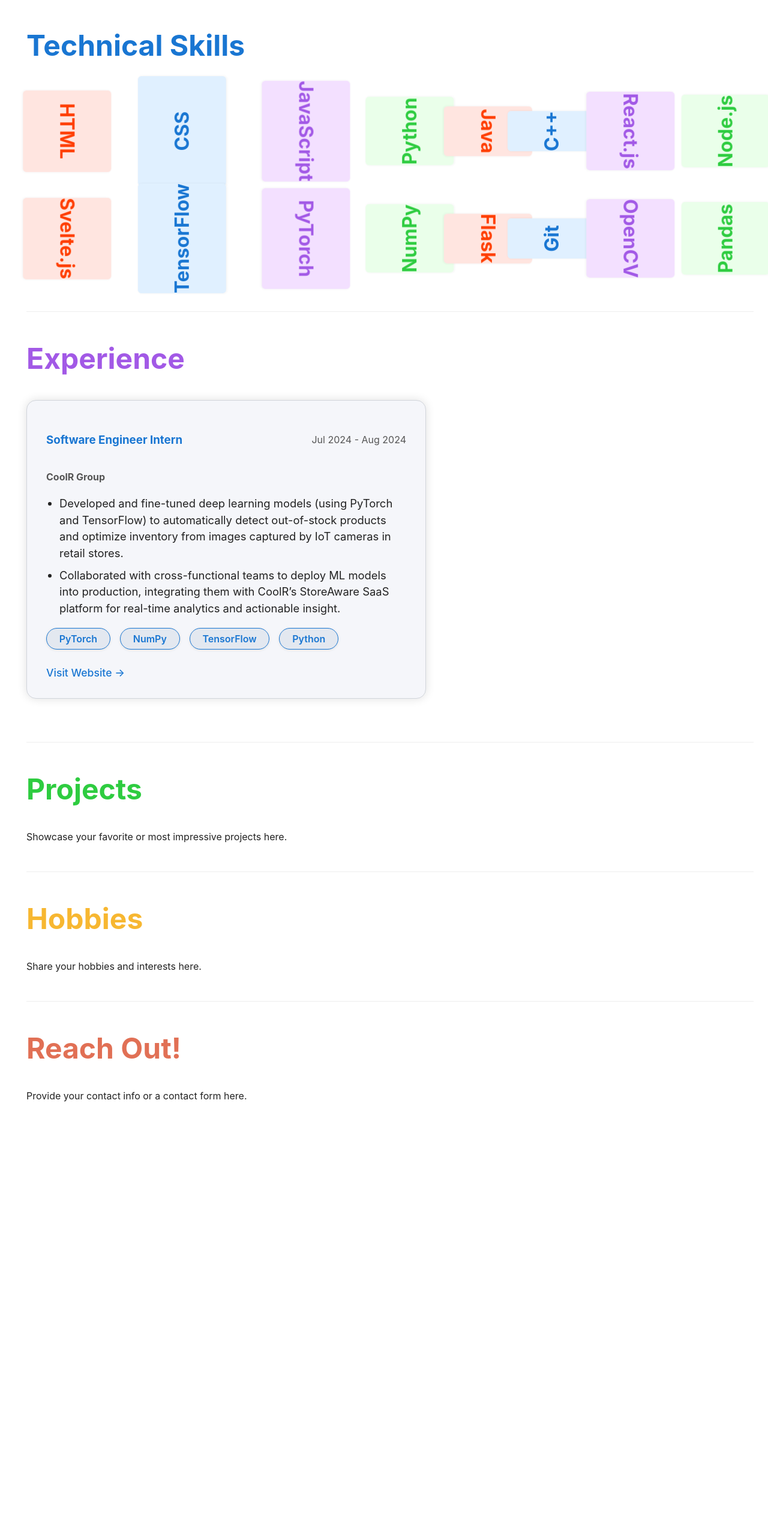
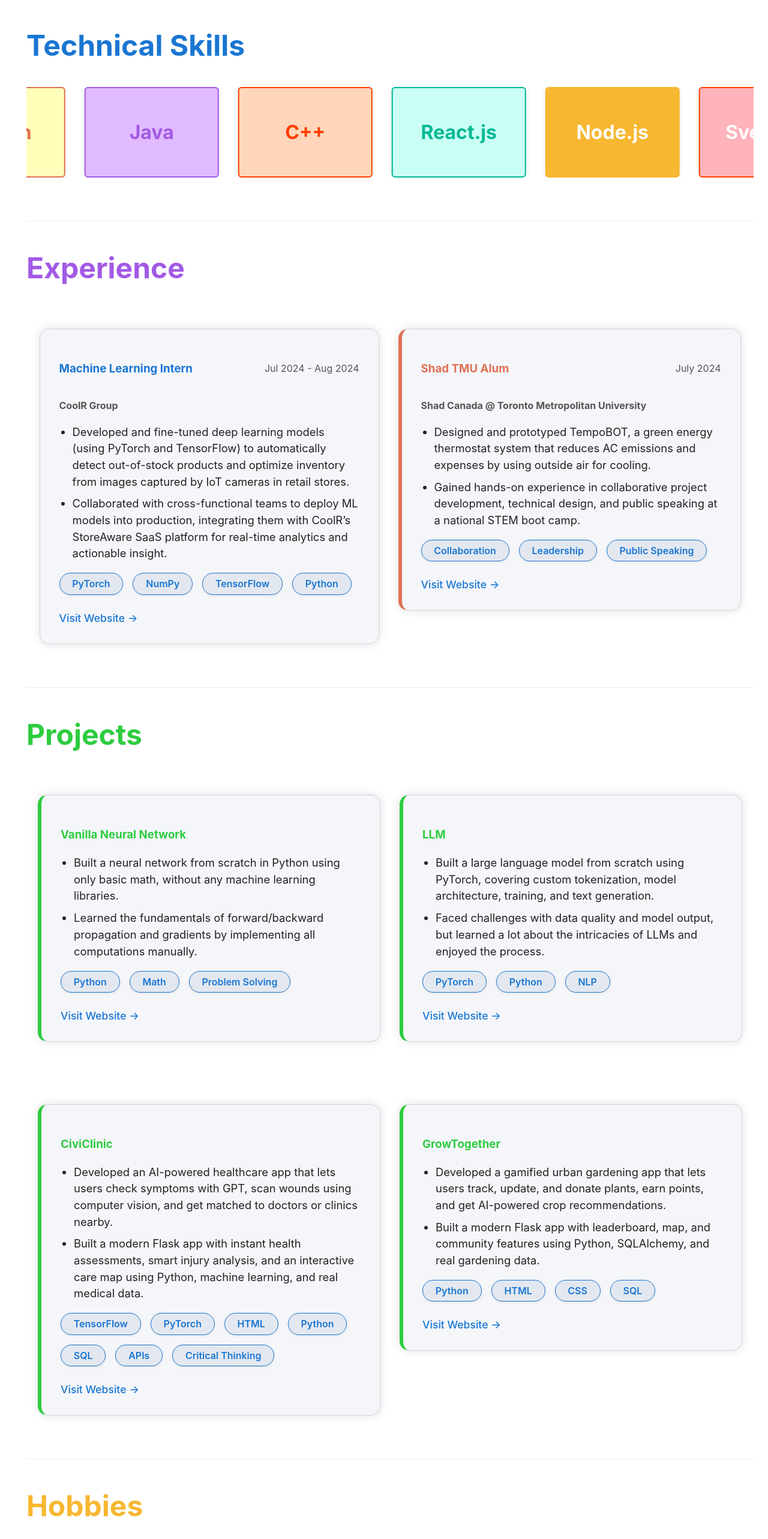
Before and after one commit to devanshg07/PersonalPortfolio, a Svelte app: page / in a window 1280 px wide. Shown: the part 780-3346 px from the top of the page at 60% size. Before the commit the page ends 2745 px from the top, so only its background shows below. Built offline with nearby package versions, Linux system fonts and the light colour scheme.

Commit message:
project section done

```diff
--- a/src/App.svelte
+++ b/src/App.svelte
@@ -74,7 +74,25 @@
 	</section>
 	<section id="skills">
 		<h2>Technical Skills</h2>
-		<div class="bubble-container">
+		<div class="skills-belt">
+			<div class="bubble-belt-inner">
+				<span class="bubble">HTML</span>
+				<span class="bubble reverse">CSS</span>
+				<span class="bubble">JavaScript</span>
+				<span class="bubble reverse">Python</span>
+				<span class="bubble">Java</span>
+				<span class="bubble reverse">C++</span>
+				<span class="bubble">React.js</span>
+				<span class="bubble reverse">Node.js</span>
+				<span class="bubble">Svelte.js</span>
+				<span class="bubble reverse">TensorFlow</span>
+				<span class="bubble">PyTorch</span>
+				<span class="bubble reverse">NumPy</span>
+				<span class="bubble">Flask</span>
+				<span class="bubble reverse">Git</span>
+				<span class="bubble">OpenCV</span>
+				<span class="bubble reverse">Pandas</span>
+				<!-- Duplicate for seamless loop -->
 				<span class="bubble">HTML</span>
 				<span class="bubble reverse">CSS</span>
 				<span class="bubble">JavaScript</span>
@@ -92,12 +110,14 @@
 				<span class="bubble">OpenCV</span>
 				<span class="bubble reverse">Pandas</span>
 			</div>
+		</div>
 	</section>
 	<section id="experience">
 		<h2>Experience</h2>
+		<div class="experience-flex">
 			<div class="exp-card">
 				<div class="exp-header">
-				<h3 class="exp-title">Software Engineer Intern</h3>
+					<h3 class="exp-title">Machine Learning Intern</h3>
 					<span class="exp-dates">Jul 2024 - Aug 2024</span>
 				</div>
 				<h4 class="exp-company">CoolR Group</h4>
@@ -113,10 +133,94 @@
 				</div>
 				<a class="exp-link" href="https://coolrgroup.com" target="_blank" rel="noopener">Visit Website &rarr;</a>
 			</div>
+			<div class="exp-card shad-card right-card">
+				<div class="exp-header">
+					<h3 class="exp-title shad-title">Shad TMU Alum</h3>
+					<span class="exp-dates">July 2024</span>
+				</div>
+				<h4 class="exp-company">Shad Canada @ Toronto Metropolitan University</h4>
+				<ul class="exp-list">
+					<li>Designed and prototyped TempoBOT, a green energy thermostat system that reduces AC emissions and expenses by using outside air for cooling.</li>
+					<li>Gained hands-on experience in collaborative project development, technical design, and public speaking at a national STEM boot camp.</li>
+				</ul>
+				<div class="exp-bubbles">
+					<span class="exp-bubble">Collaboration</span>
+					<span class="exp-bubble">Leadership</span>
+					<span class="exp-bubble">Public Speaking</span>
+				</div>
+				<a class="exp-link" href="https://www.shad.ca/" target="_blank" rel="noopener">Visit Website &rarr;</a>
+			</div>
+		</div>
 	</section>
 	<section id="projects">
 		<h2>Projects</h2>
-		<p>Showcase your favorite or most impressive projects here.</p>
+		<div class="projects-flex">
+			<div class="exp-card project-card">
+				<div class="exp-header">
+					<h3 class="exp-title project-title">Vanilla Neural Network</h3>
+				</div>
+				<ul class="exp-list">
+					<li>Built a neural network from scratch in Python using only basic math, without any machine learning libraries.</li>
+					<li>Learned the fundamentals of forward/backward propagation and gradients by implementing all computations manually.</li>
+				</ul>
+				<div class="exp-bubbles">
+					<span class="exp-bubble">Python</span>
+					<span class="exp-bubble">Math</span>
+					<span class="exp-bubble">Problem Solving</span>
+				</div>
+				<a class="exp-link" href="https://github.com/devanshg07/Vanilla-Neural-Network" target="_blank" rel="noopener">Visit Website &rarr;</a>
+			</div>
+			<div class="exp-card project-card">
+				<div class="exp-header">
+					<h3 class="exp-title project-title">LLM</h3>
+				</div>
+				<ul class="exp-list">
+					<li>Built a large language model from scratch using PyTorch, covering custom tokenization, model architecture, training, and text generation.</li>
+					<li>Faced challenges with data quality and model output, but learned a lot about the intricacies of LLMs and enjoyed the process.</li>
+				</ul>
+				<div class="exp-bubbles">
+					<span class="exp-bubble">PyTorch</span>
+					<span class="exp-bubble">Python</span>
+					<span class="exp-bubble">NLP</span>
+				</div>
+				<a class="exp-link" href="https://github.com/devanshg07/LLM" target="_blank" rel="noopener">Visit Website &rarr;</a>
+			</div>
+			<div class="exp-card project-card">
+				<div class="exp-header">
+					<h3 class="exp-title project-title">CiviClinic</h3>
+				</div>
+				<ul class="exp-list">
+					<li>Developed an AI-powered healthcare app that lets users check symptoms with GPT, scan wounds using computer vision, and get matched to doctors or clinics nearby.</li>
+					<li>Built a modern Flask app with instant health assessments, smart injury analysis, and an interactive care map using Python, machine learning, and real medical data.</li>
+				</ul>
+				<div class="exp-bubbles">
+					<span class="exp-bubble">TensorFlow</span>
+					<span class="exp-bubble">PyTorch</span>
+					<span class="exp-bubble">HTML</span>
+					<span class="exp-bubble">Python</span>
+					<span class="exp-bubble">SQL</span>
+					<span class="exp-bubble">APIs</span>
+					<span class="exp-bubble">Critical Thinking</span>
+				</div>
+				<a class="exp-link" href="https://github.com/devanshg07/CiviClinic" target="_blank" rel="noopener">Visit Website &rarr;</a>
+			</div>
+			<div class="exp-card project-card">
+				<div class="exp-header">
+					<h3 class="exp-title project-title">GrowTogether</h3>
+				</div>
+				<ul class="exp-list">
+					<li>Developed a gamified urban gardening app that lets users track, update, and donate plants, earn points, and get AI-powered crop recommendations.</li>
+					<li>Built a modern Flask app with leaderboard, map, and community features using Python, SQLAlchemy, and real gardening data.</li>
+				</ul>
+				<div class="exp-bubbles">
+					<span class="exp-bubble">Python</span>
+					<span class="exp-bubble">HTML</span>
+					<span class="exp-bubble">CSS</span>
+					<span class="exp-bubble">SQL</span>
+				</div>
+				<a class="exp-link" href="https://github.com/devanshg07/GrowTogether" target="_blank" rel="noopener">Visit Website &rarr;</a>
+			</div>
+		</div>
 	</section>
 	<section id="hobbies">
 		<h2>Hobbies</h2>
@@ -250,26 +354,14 @@ h2 {
 	border-radius: 0.18em;
 	font-size: 2em;
 	font-weight: bold;
-	width: 100%;
+	width: 220px;
 	min-height: 2.2em;
 	transition: transform 0.18s cubic-bezier(0.4, 0.2, 0.2, 1), box-shadow 0.18s cubic-bezier(0.4, 0.2, 0.2, 1);
-	animation: bubble-rotate 4s linear infinite;
-	box-shadow: 0 1px 4px rgba(0,0,0,0.06);
-}
-.bubble.reverse {
-	animation: bubble-rotate-reverse 4s linear infinite;
-}
-@keyframes bubble-rotate {
-	0% { transform: rotate(0deg); }
-	100% { transform: rotate(360deg); }
-}
-@keyframes bubble-rotate-reverse {
-	0% { transform: rotate(0deg); }
-	100% { transform: rotate(-360deg); }
+	box-shadow: 0 1px 8px rgba(0,0,0,0.10);
+	/* Remove animation and rotation */
 }
 .bubble:hover {
-	transform: scale(1.15) rotate(0deg) !important;
-	box-shadow: 0 6px 24px rgba(255,62,0,0.18), 0 1.5px 8px rgba(0,0,0,0.10);
+	transform: scale(1.12);
 	z-index: 2;
 }
 .exp-card {
@@ -280,7 +372,8 @@ h2 {
 	box-shadow: 0 0 16px 0 #e0e0e0;
 	padding: 2.2em 2em 2em 2em;
 	margin: 2em 0 2.5em 0;
-	max-width: 600px;
+	width: 500px;
+	max-width: 90vw;
 }
 .exp-header {
 	display: flex;
@@ -377,50 +470,106 @@ body {
 	background: #1976d2;
 	color: #fff;
 }
+.shad-title {
+	color: #e17055;
+}
+.shad-card {
+	border-left: 6px solid #e17055;
+}
 
-/* Fun, multi-colored skill bubbles */
-.bubble-container .bubble:nth-child(4n+1) {
-	background: #ffe5e0;
+/* Fun, multi-colored skill bubbles for the belt */
+.bubble-belt-inner .bubble:nth-child(8n+1) {
+	background: #ffb3ba;
+	color: #fff;
+	border: 2.5px solid #ff3e00;
+}
+.bubble-belt-inner .bubble:nth-child(8n+2) {
+	background: #bae1ff;
+	color: #1976d2;
+	border: 2.5px solid #1976d2;
+}
+.bubble-belt-inner .bubble:nth-child(8n+3) {
+	background: #baffc9;
+	color: #2ecc40;
+	border: 2.5px solid #2ecc40;
+}
+.bubble-belt-inner .bubble:nth-child(8n+4) {
+	background: #ffffba;
+	color: #e17055;
+	border: 2.5px solid #e17055;
+}
+.bubble-belt-inner .bubble:nth-child(8n+5) {
+	background: #e0bbff;
+	color: #a259e6;
+	border: 2.5px solid #a259e6;
+}
+.bubble-belt-inner .bubble:nth-child(8n+6) {
+	background: #ffd6ba;
 	color: #ff3e00;
-	border-color: #ff3e00;
+	border: 2.5px solid #ff3e00;
 }
-.bubble-container .bubble:nth-child(4n+2) {
-	background: #e0f0ff;
-	color: #1976d2;
-	border-color: #1976d2;
+.bubble-belt-inner .bubble:nth-child(8n+7) {
+	background: #c9fff4;
+	color: #00b894;
+	border: 2.5px solid #00b894;
 }
-.bubble-container .bubble:nth-child(4n+3) {
-	background: #f3e0ff;
-	color: #a259e6;
-	border-color: #a259e6;
+.bubble-belt-inner .bubble:nth-child(8n) {
+	background: #f7b731;
+	color: #fff;
+	border: 2.5px solid #f7b731;
 }
-.bubble-container .bubble:nth-child(4n) {
-	background: #eaffea;
-	color: #2ecc40;
-	border-color: #2ecc40;
+.skills-belt {
+	overflow: hidden;
+	width: 100%;
+	margin: 2em 0 2.5em 0;
+	background: transparent;
 }
-.bubble {
+.bubble-belt-inner {
 	display: flex;
-	align-items: center;
-	justify-content: center;
-	padding: 1.2em 0;
-	border-radius: 0.18em;
-	font-size: 2em;
-	font-weight: bold;
-	width: 100%;
-	min-height: 2.2em;
-	transition: transform 0.18s cubic-bezier(0.4, 0.2, 0.2, 1), box-shadow 0.18s cubic-bezier(0.4, 0.2, 0.2, 1);
-	animation: bubble-rotate 4s linear infinite;
-	box-shadow: 0 1px 4px rgba(0,0,0,0.06);
+	gap: 2em;
+	animation: conveyor-belt 22s linear infinite;
+	width: max-content;
 }
-.bubble:hover {
-	transform: scale(1.15) rotate(0deg) !important;
-	box-shadow: 0 6px 24px rgba(255,62,0,0.18), 0 1.5px 8px rgba(0,0,0,0.10);
-	z-index: 2;
+@keyframes conveyor-belt {
+	0% { transform: translateX(0); }
+	100% { transform: translateX(-50%); }
 }
 
 /* Keep text readable */
 p, li, .exp-list, .exp-desc {
 	color: #222;
 }
+.experience-flex {
+	display: flex;
+	gap: 2em;
+	flex-wrap: wrap;
+	align-items: flex-start;
+	justify-content: center;
+}
+.right-card {
+	/* margin-left: auto; removed for alignment */
+}
+@media (max-width: 1100px) {
+	.experience-flex {
+		flex-direction: column;
+		align-items: center;
+	}
+	.exp-card {
+		width: 95vw;
+		max-width: 600px;
+	}
+}
+.projects-flex {
+	display: flex;
+	gap: 2em;
+	flex-wrap: wrap;
+	align-items: flex-start;
+	justify-content: center;
+}
+.project-title {
+	color: #2ecc40;
+}
+.project-card {
+	border-left: 6px solid #2ecc40;
+}
 </style>
```
Lines whose indentation alone changed are shown as unchanged.
